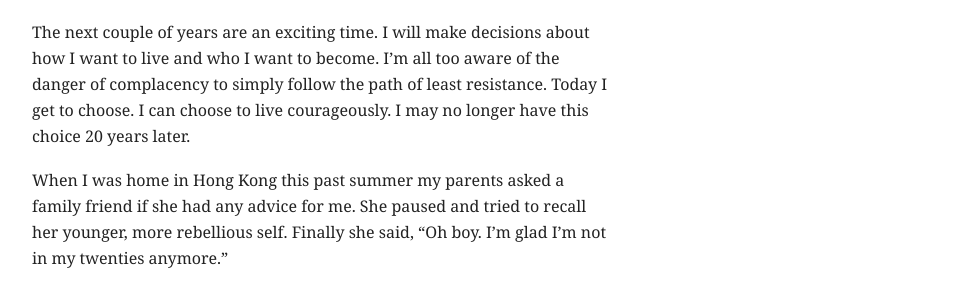
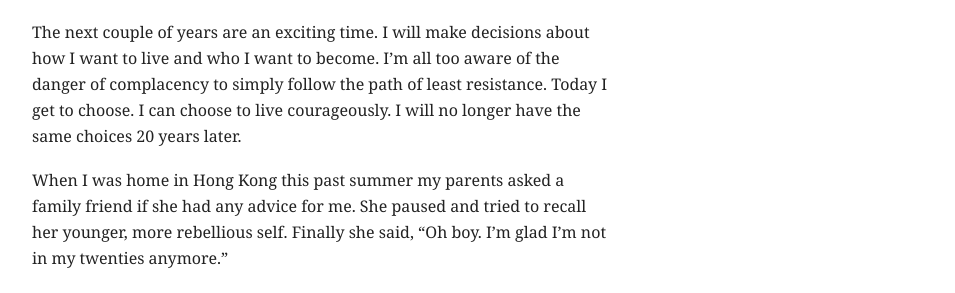
Before and after one commit to mbwong/mbwong.github.com, a Jekyll site: the page built from _posts/2012-11-11-turning-23.md, in a window 1280 px wide and 900 px high, scrolled down 2619 px. Shown: the part 372-665 px from the top of the window, without its empty margins (160-1115 px from the left). Built offline with Jekyll 4.4.1, drawn with Linux system fonts in a browser that asks for light colours.

Commit message:
Update _posts/2012-11-11-turning-23.md

```diff
--- a/_posts/2012-11-11-turning-23.md
+++ b/_posts/2012-11-11-turning-23.md
@@ -50,7 +50,7 @@
 
 Perhaps the biggest lesson I've learned this year is about the true meaning of courage. It is the ability to see reality clearly and to fight against the inequities thereof. It is to make the right choices and live deliberately. It is to consciously avoid the default, even when the choice seems daunting, even when you're scared shitless of the consequences. It is to persist in your beliefs and your choice even in the face of all evidence to the contrary. It is to persevere in your effort against an adverse world.
 
-The next couple of years are an exciting time. I will make decisions about how I want to live and who I want to become. I'm all too aware of the danger of complacency to simply follow the path of least resistance. Today I get to choose. I can choose to live courageously. I may no longer have this choice 20 years later.
+The next couple of years are an exciting time. I will make decisions about how I want to live and who I want to become. I'm all too aware of the danger of complacency to simply follow the path of least resistance. Today I get to choose. I can choose to live courageously. I will no longer have the same choices 20 years later.
 
 When I was home in Hong Kong this past summer my parents asked a family friend if she had any advice for me. She paused and tried to recall her younger, more rebellious self. Finally she said, "Oh boy. I'm glad I'm not in my twenties anymore."
 
```
